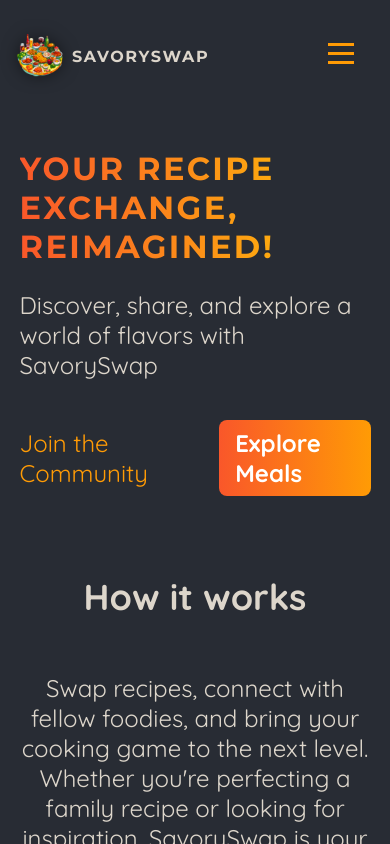
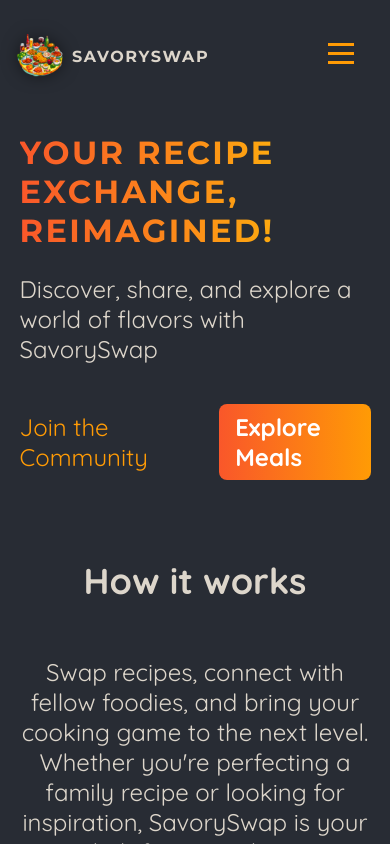
Before and after one commit to TemiladeRebecca/SavorySwaps, a Next.js app: page / in a window 390 px wide. Shown: the top 844 px of the page. Built offline with nearby package versions, Linux system fonts and the light colour scheme.

Commit message:
Update styles for smaller screens

```diff
--- a/app/globals.css
+++ b/app/globals.css
@@ -15,7 +15,7 @@ body {
 
 @media (max-width: 768px) {
   body {
-    margin-top: 8rem;
+    margin-top: 7rem;
   }
 }
 
--- a/app/meals/[slug]/page.module.css
+++ b/app/meals/[slug]/page.module.css
@@ -132,7 +132,7 @@
     .header {
       flex-direction: column;
       gap: 2rem;
-      padding: 1rem;
+      padding: 0 1rem
     }
 
     .image {
```
